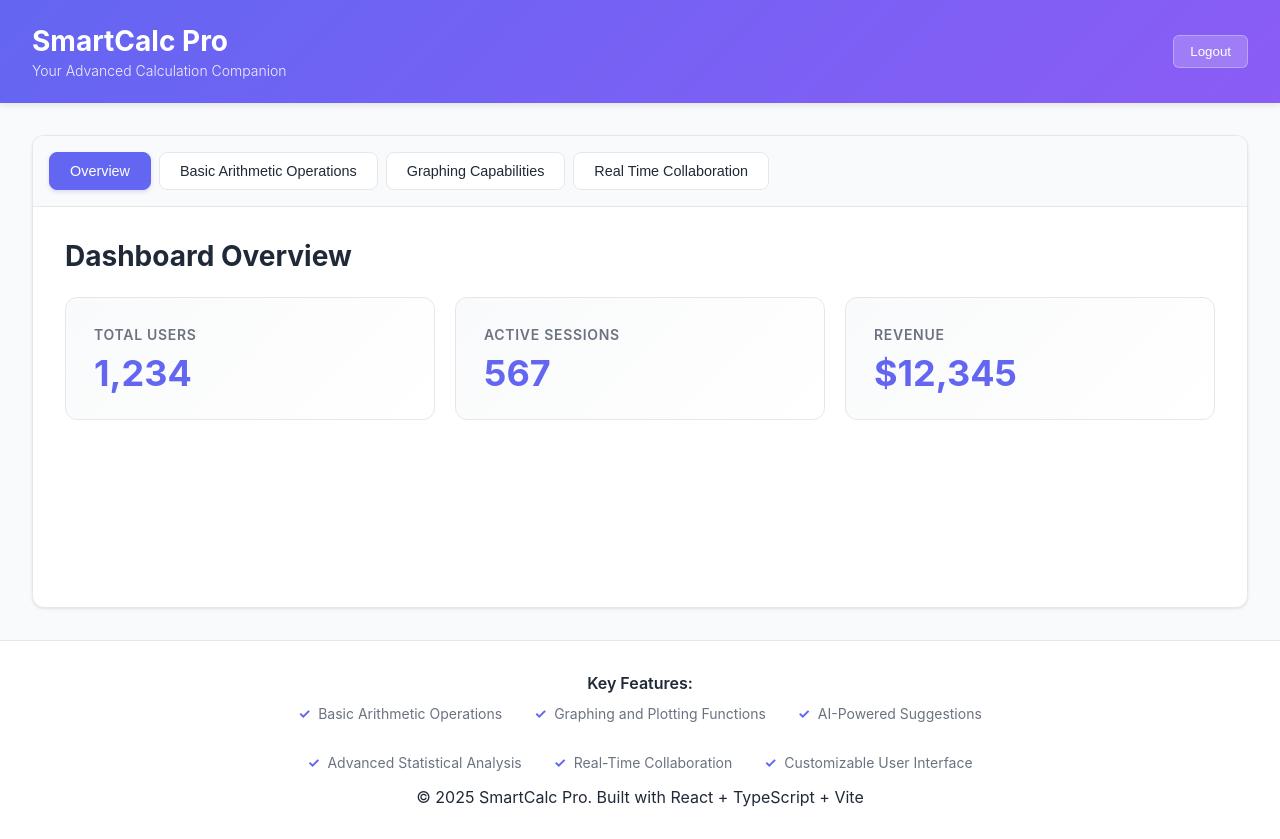
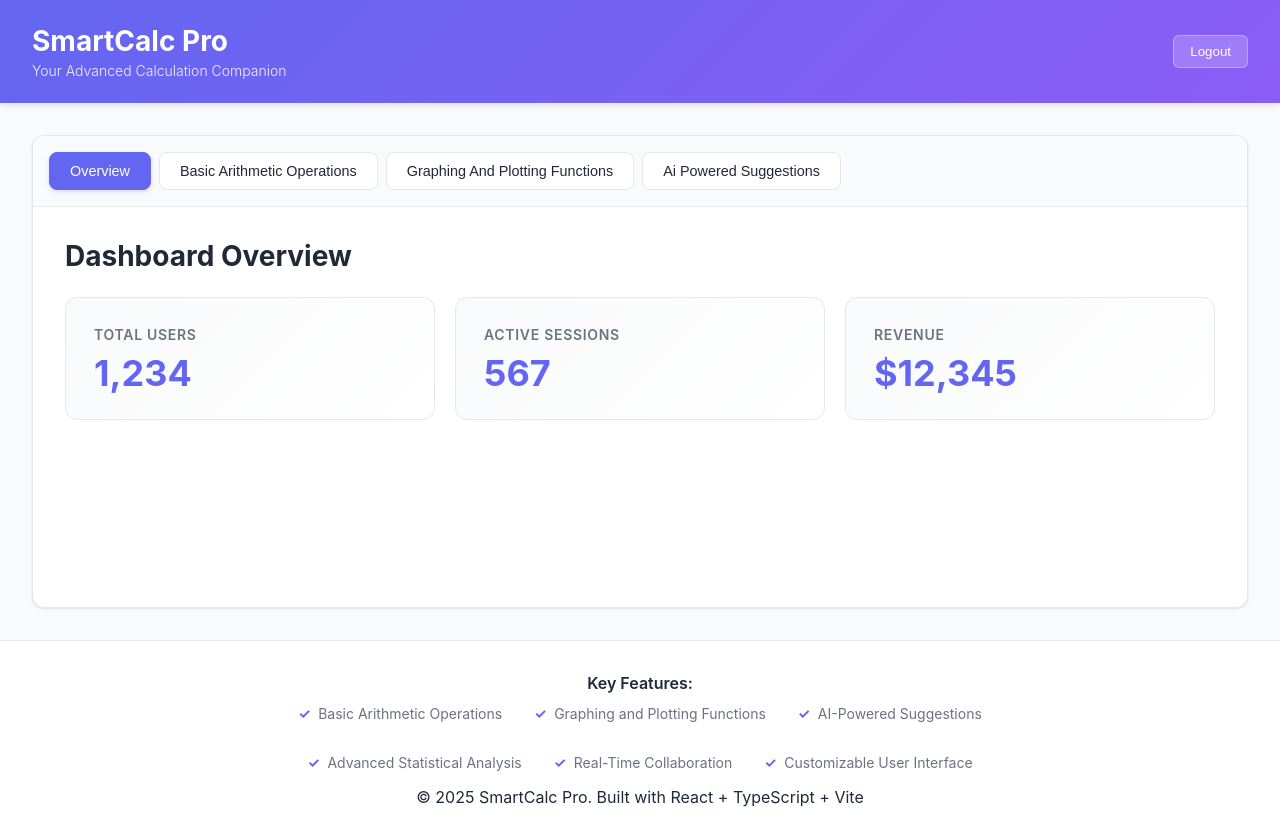
Before and after one commit to playworks93/smartcalc-pro-landing-app, a React (Vite) app: page / in a window 1280 px wide. Both pictures are taken after typing "name@example.com", "Sample123" into the empty fields and a click on the button "Sign In". Built offline with nearby package versions, Linux system fonts and the light colour scheme.

Commit message:
Add src/components/Dashboard.tsx

```diff
--- a/src/components/Dashboard.tsx
+++ b/src/components/Dashboard.tsx
@@ -21,16 +21,16 @@ const Dashboard = (props: DashboardProps) => {
           Basic Arithmetic Operations
         </button>
         <button
-          className={activeTab === 'graphing_capabilities' ? 'active' : ''}
-          onClick={() => setActiveTab('graphing_capabilities')}
+          className={activeTab === 'graphing_and_plotting_functions' ? 'active' : ''}
+          onClick={() => setActiveTab('graphing_and_plotting_functions')}
         >
-          Graphing Capabilities
+          Graphing And Plotting Functions
         </button>
         <button
-          className={activeTab === 'real_time_collaboration' ? 'active' : ''}
-          onClick={() => setActiveTab('real_time_collaboration')}
+          className={activeTab === 'ai_powered_suggestions' ? 'active' : ''}
+          onClick={() => setActiveTab('ai_powered_suggestions')}
         >
-          Real Time Collaboration
+          Ai Powered Suggestions
         </button>
       </nav>
 
@@ -62,17 +62,17 @@ const Dashboard = (props: DashboardProps) => {
           </div>
         )}
 
-        {activeTab === 'graphing_capabilities' && (
+        {activeTab === 'graphing_and_plotting_functions' && (
           <div className="tab-content">
-            <h2>Graphing Capabilities</h2>
-            <p>Manage your graphing capabilities here.</p>
+            <h2>Graphing and Plotting Functions</h2>
+            <p>Manage your graphing and plotting functions here.</p>
           </div>
         )}
 
-        {activeTab === 'real_time_collaboration' && (
+        {activeTab === 'ai_powered_suggestions' && (
           <div className="tab-content">
-            <h2>Real-Time Collaboration</h2>
-            <p>Manage your real time collaboration here.</p>
+            <h2>AI-Powered Suggestions</h2>
+            <p>Manage your ai powered suggestions here.</p>
           </div>
         )}
       </div>
```
